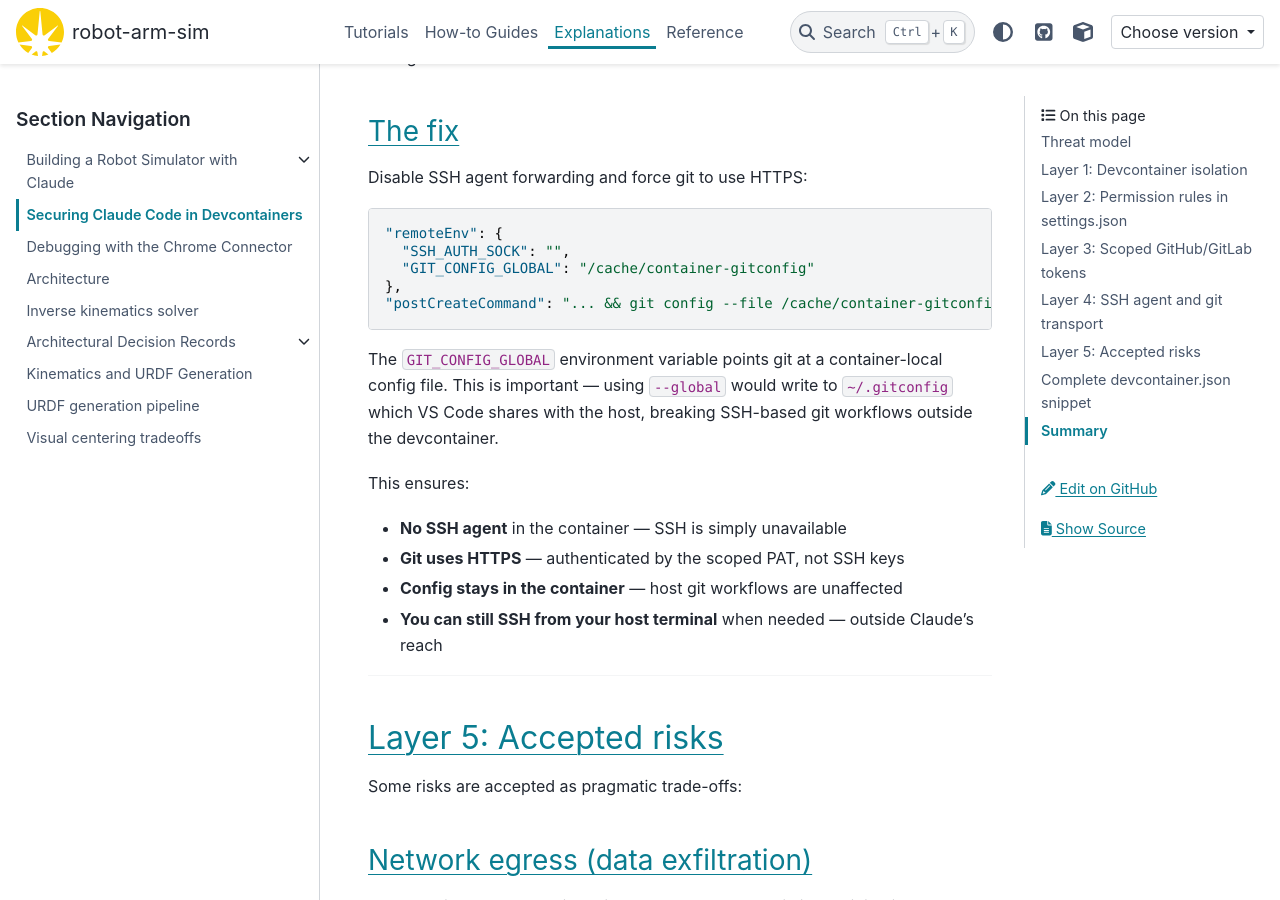
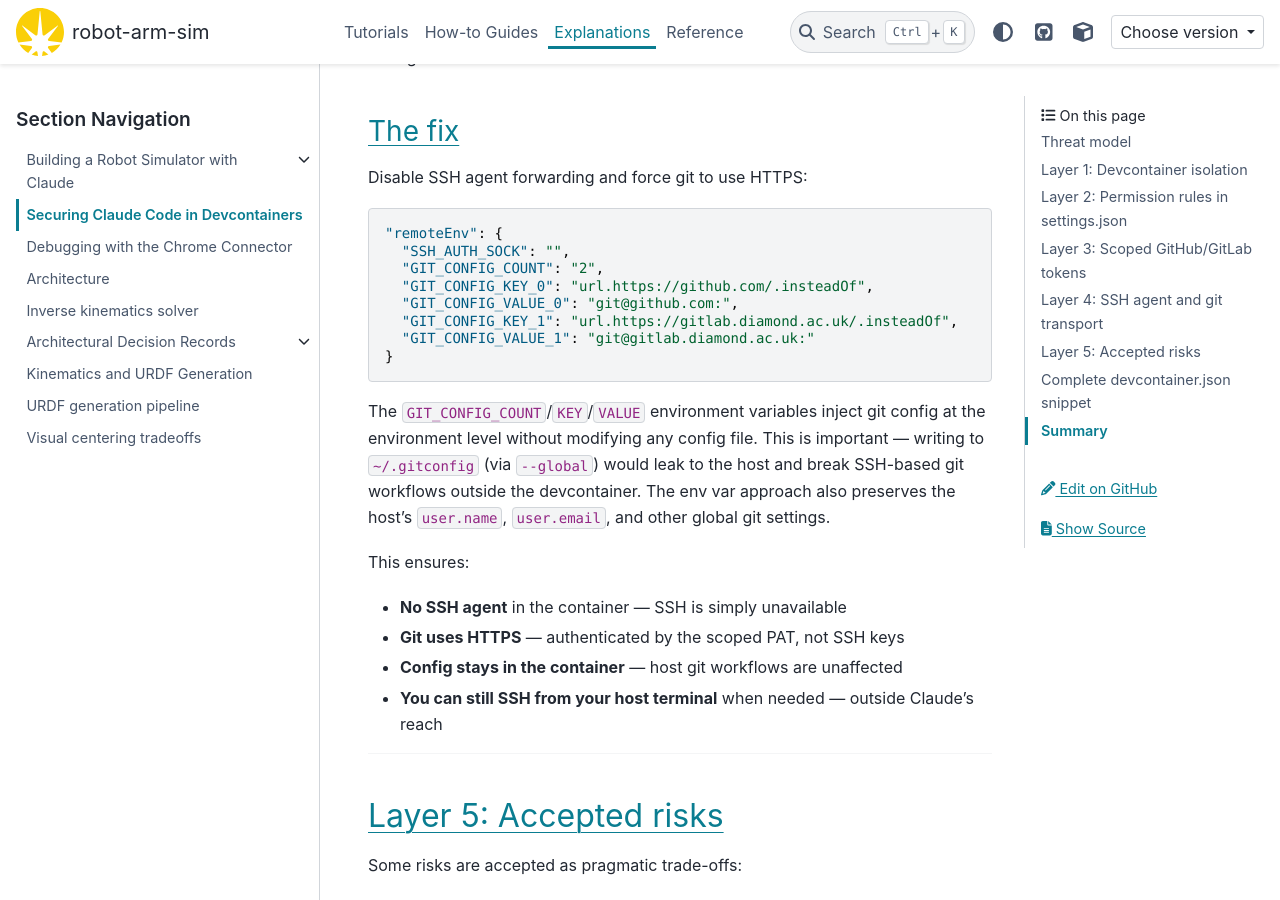
Before and after one commit to gilesknap/robot-arm-sim, a Sphinx documentation site: the page built from docs/explanations/claude-safety.md, in a window 1280 px wide and 900 px high, scrolled down 5276 px. Built offline with Sphinx 7.4.7 and the PyData theme 0.15.4, drawn with Linux system fonts in a browser that asks for light colours; pages that are not in the unit, such as notebooks, are missing from menus; the version number could not be read and is left out; some of the changed text lies outside the part shown.

Commit message:
fix: use GIT_CONFIG env vars instead of file-based override
GIT_CONFIG_COUNT/KEY/VALUE injects insteadOf rules at the environment
level without modifying any config file. This preserves the host's
user.name, user.email, and other global git settings that
GIT_CONFIG_GLOBAL would have hidden.

Co-Authored-By: Claude Opus 4.6 (1M context) <noreply@anthropic.com>

````diff
--- a/docs/explanations/claude-safety.md
+++ b/docs/explanations/claude-safety.md
@@ -199,15 +199,19 @@ Disable SSH agent forwarding and force git to use HTTPS:
 ```json
 "remoteEnv": {
   "SSH_AUTH_SOCK": "",
-  "GIT_CONFIG_GLOBAL": "/cache/container-gitconfig"
-},
-"postCreateCommand": "... && git config --file /cache/container-gitconfig url.'https://github.com/'.insteadOf 'git@github.com:' && git config --file /cache/container-gitconfig url.'https://gitlab.diamond.ac.uk/'.insteadOf 'git@gitlab.diamond.ac.uk:'"
+  "GIT_CONFIG_COUNT": "2",
+  "GIT_CONFIG_KEY_0": "url.https://github.com/.insteadOf",
+  "GIT_CONFIG_VALUE_0": "git@github.com:",
+  "GIT_CONFIG_KEY_1": "url.https://gitlab.diamond.ac.uk/.insteadOf",
+  "GIT_CONFIG_VALUE_1": "git@gitlab.diamond.ac.uk:"
+}
 ```
 
-The `GIT_CONFIG_GLOBAL` environment variable points git at a container-local
-config file. This is important — using `--global` would write to `~/.gitconfig`
-which VS Code shares with the host, breaking SSH-based git workflows outside
-the devcontainer.
+The `GIT_CONFIG_COUNT`/`KEY`/`VALUE` environment variables inject git config
+at the environment level without modifying any config file. This is important
+— writing to `~/.gitconfig` (via `--global`) would leak to the host and break
+SSH-based git workflows outside the devcontainer. The env var approach also
+preserves the host's `user.name`, `user.email`, and other global git settings.
 
 This ensures:
 - **No SSH agent** in the container — SSH is simply unavailable
@@ -255,12 +259,15 @@ Combine all layers into your devcontainer configuration:
 {
   "remoteEnv": {
     "SSH_AUTH_SOCK": "",
-    "GIT_CONFIG_GLOBAL": "/cache/container-gitconfig"
+    "GIT_CONFIG_COUNT": "2",
+    "GIT_CONFIG_KEY_0": "url.https://github.com/.insteadOf",
+    "GIT_CONFIG_VALUE_0": "git@github.com:",
+    "GIT_CONFIG_KEY_1": "url.https://gitlab.diamond.ac.uk/.insteadOf",
+    "GIT_CONFIG_VALUE_1": "git@gitlab.diamond.ac.uk:"
   },
   "mounts": [
     "source=gh-auth-${localWorkspaceFolderBasename},target=/root/.config/gh,type=volume"
-  ],
-  "postCreateCommand": "... && git config --file /cache/container-gitconfig url.'https://github.com/'.insteadOf 'git@github.com:' && git config --file /cache/container-gitconfig url.'https://gitlab.diamond.ac.uk/'.insteadOf 'git@gitlab.diamond.ac.uk:'"
+  ]
 }
 ```
 
````
Also changed, not shown: 1 other file.
